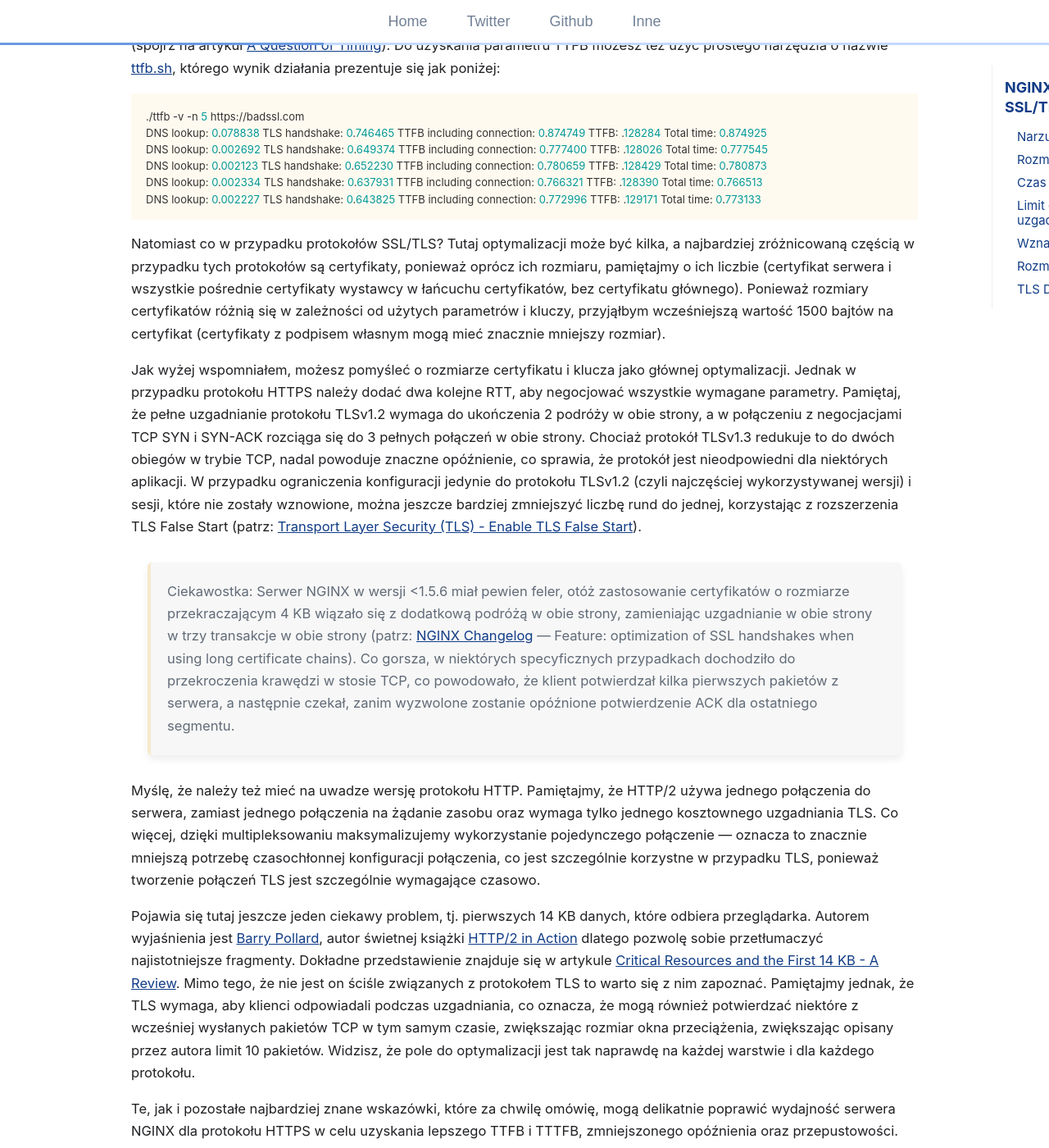
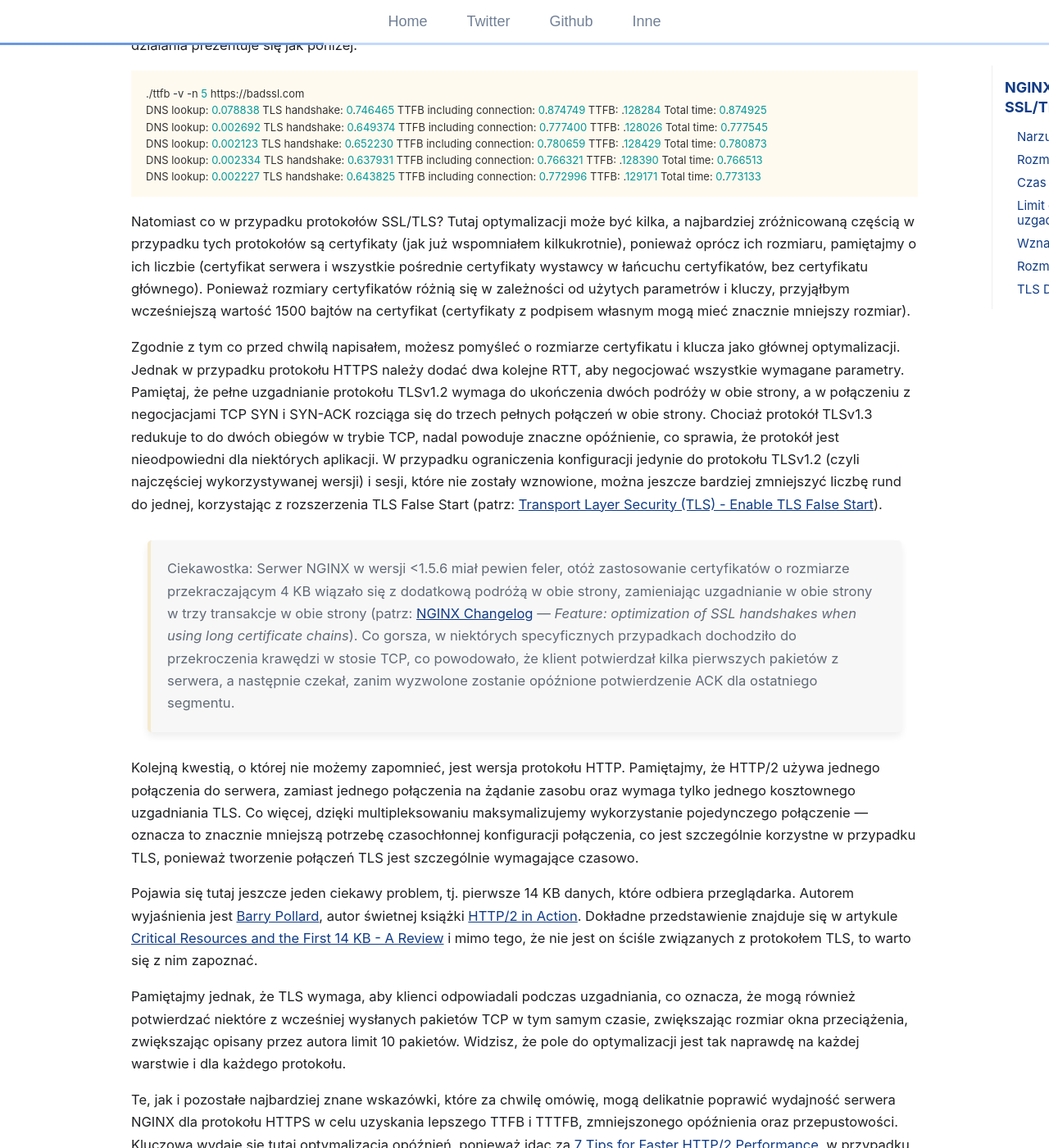
Before and after one commit to git04112019/trimstray.github.io, a Jekyll site: the page built from _posts/2019-07-21-nginx-optymalizacja_sesji_ssl-tls.md, in a window 1280 px wide and 1400 px high, scrolled down 6887 px. Shown: the whole window at 82% size. Built offline with Jekyll 4.4.1, drawn with Linux system fonts in a browser that asks for light colours; comment, search, counter and statistics services are not loaded; some of the changed text lies outside the part shown.

Commit message:
uncommited changes - signed-off-by: trimstray <trimstray@gmail.com>

````diff
--- a/_posts/2019-07-21-nginx-optymalizacja_sesji_ssl-tls.md
+++ b/_posts/2019-07-21-nginx-optymalizacja_sesji_ssl-tls.md
@@ -109,9 +109,9 @@ Poniższy diagram pokazuje, do czego odnoszą się poszczególne czasy w porówn
 
 Przedstawia on m.in. ile czasu serwer spędził na uzgadnianiu TLS (`%{time_appconnect} - %{time_connect}`) i pozwala określić czy wąskim gardłem jest aplikacja, czy wolna negocjacja TLS serwera i pewne opóźnienia w sieci.
 
-Dla nas jest to najbardziej interesujący parametr. Przyjrzyjmy się jednak najpierw zmiennej <span class="h-b">time_starttransfer</span>, która określa czas tuż przed odczytaniem pierwszego bajtu z sieci (tak naprawdę jeszcze nie został odczytany) — czyli bez narzutu połączenia. Czas pierwszego bajtu (TTFB) możemy wyliczyć za pomocą `%{time_starttransfer} - %{time_appconnect}` i obejmuje on podróż w obie strony przez sieć. Aby obliczyć, jak długo serwer spędził na żądaniu (czyli ile czasu poświęcił na generowaniu treści), możemy wykorzystać wzór `TTFB - (%{time_connect} - %{time_namelookup})`.
+Przyjrzyjmy się jednak najpierw zmiennej <span class="h-b">time_starttransfer</span>, która określa czas tuż przed odczytaniem pierwszego bajtu z sieci (tak naprawdę jeszcze nie został odczytany) — czyli bez narzutu połączenia. Czas pierwszego bajtu (TTFB) możemy wyliczyć za pomocą `%{time_starttransfer} - %{time_appconnect}` i obejmuje on podróż w obie strony przez sieć. Aby obliczyć, jak długo serwer spędził na żądaniu (czyli ile czasu poświęcił na generowaniu treści), możemy wykorzystać wzór `TTFB - (%{time_connect} - %{time_namelookup})`.
 
-Oczywiście oprócz Curla do wyliczenia wszystkich wartości możesz użyć przeglądarki i dostarczonych z nią narzędzi (spójrz na artykuł [A Question of Timing](https://blog.cloudflare.com/a-question-of-timing/)). Do uzyskania parametru TTFB możesz też użyć prostego narzędzia o nazwie [ttfb.sh](https://github.com/jaygooby/ttfb.sh), którego wynik działania prezentuje się jak poniżej:
+Oczywiście do wyliczenia wszystkich wartości możesz użyć przeglądarki i dostarczonych z nią narzędzi (spójrz na artykuł [A Question of Timing](https://blog.cloudflare.com/a-question-of-timing/)). Do uzyskania parametru TTFB możesz też użyć prostego narzędzia o nazwie [ttfb.sh](https://github.com/jaygooby/ttfb.sh), którego wynik działania prezentuje się jak poniżej:
 
 ```
 ./ttfb -v -n 5 https://badssl.com
@@ -122,15 +122,17 @@ DNS lookup: 0.002334 TLS handshake: 0.637931 TTFB including connection: 0.766321
 DNS lookup: 0.002227 TLS handshake: 0.643825 TTFB including connection: 0.772996 TTFB: .129171 Total time: 0.773133
 ```
 
-Natomiast co w przypadku protokołów SSL/TLS? Tutaj optymalizacji może być kilka, a najbardziej zróżnicowaną częścią w przypadku tych protokołów są certyfikaty, ponieważ oprócz ich rozmiaru, pamiętajmy o ich liczbie (certyfikat serwera i wszystkie pośrednie certyfikaty wystawcy w łańcuchu certyfikatów, bez certyfikatu głównego). Ponieważ rozmiary certyfikatów różnią się w zależności od użytych parametrów i kluczy, przyjąłbym wcześniejszą wartość 1500 bajtów na certyfikat (certyfikaty z podpisem własnym mogą mieć znacznie mniejszy rozmiar).
+Natomiast co w przypadku protokołów SSL/TLS? Tutaj optymalizacji może być kilka, a najbardziej zróżnicowaną częścią w przypadku tych protokołów są certyfikaty (jak już wspomniałem kilkukrotnie), ponieważ oprócz ich rozmiaru, pamiętajmy o ich liczbie (certyfikat serwera i wszystkie pośrednie certyfikaty wystawcy w łańcuchu certyfikatów, bez certyfikatu głównego). Ponieważ rozmiary certyfikatów różnią się w zależności od użytych parametrów i kluczy, przyjąłbym wcześniejszą wartość 1500 bajtów na certyfikat (certyfikaty z podpisem własnym mogą mieć znacznie mniejszy rozmiar).
 
-Jak wyżej wspomniałem, możesz pomyśleć o rozmiarze certyfikatu i klucza jako głównej optymalizacji. Jednak w przypadku protokołu HTTPS należy dodać dwa kolejne RTT, aby negocjować wszystkie wymagane parametry. Pamiętaj, że pełne uzgadnianie protokołu TLSv1.2 wymaga do ukończenia 2 podróży w obie strony, a w połączeniu z negocjacjami TCP SYN i SYN-ACK rozciąga się do 3 pełnych połączeń w obie strony. Chociaż protokół TLSv1.3 redukuje to do dwóch obiegów w trybie TCP, nadal powoduje znaczne opóźnienie, co sprawia, że protokół jest nieodpowiedni dla niektórych aplikacji. W przypadku ograniczenia konfiguracji jedynie do protokołu TLSv1.2 (czyli najczęściej wykorzystywanej wersji) i sesji, które nie zostały wznowione, można jeszcze bardziej zmniejszyć liczbę rund do jednej, korzystając z rozszerzenia TLS False Start (patrz: [Transport Layer Security (TLS) - Enable TLS False Start](https://hpbn.co/transport-layer-security-tls/#enable-tls-false-start)).
+Zgodnie z tym co przed chwilą napisałem, możesz pomyśleć o rozmiarze certyfikatu i klucza jako głównej optymalizacji. Jednak w przypadku protokołu HTTPS należy dodać dwa kolejne RTT, aby negocjować wszystkie wymagane parametry. Pamiętaj, że pełne uzgadnianie protokołu TLSv1.2 wymaga do ukończenia dwóch podróży w obie strony, a w połączeniu z negocjacjami TCP SYN i SYN-ACK rozciąga się do trzech pełnych połączeń w obie strony. Chociaż protokół TLSv1.3 redukuje to do dwóch obiegów w trybie TCP, nadal powoduje znaczne opóźnienie, co sprawia, że protokół jest nieodpowiedni dla niektórych aplikacji. W przypadku ograniczenia konfiguracji jedynie do protokołu TLSv1.2 (czyli najczęściej wykorzystywanej wersji) i sesji, które nie zostały wznowione, można jeszcze bardziej zmniejszyć liczbę rund do jednej, korzystając z rozszerzenia TLS False Start (patrz: [Transport Layer Security (TLS) - Enable TLS False Start](https://hpbn.co/transport-layer-security-tls/#enable-tls-false-start)).
 
-  > Ciekawostka: Serwer NGINX w wersji <1.5.6 miał pewien feler, otóż zastosowanie certyfikatów o rozmiarze przekraczającym 4 KB wiązało się z dodatkową podróżą w obie strony, zamieniając uzgadnianie w obie strony w trzy transakcje w obie strony (patrz: [NGINX Changelog](http://nginx.org/en/CHANGES) — Feature: optimization of SSL handshakes when using long certificate chains). Co gorsza, w niektórych specyficznych przypadkach dochodziło do przekroczenia krawędzi w stosie TCP, co powodowało, że klient potwierdzał kilka pierwszych pakietów z serwera, a następnie czekał, zanim wyzwolone zostanie opóźnione potwierdzenie ACK dla ostatniego segmentu.
+  > Ciekawostka: Serwer NGINX w wersji <1.5.6 miał pewien feler, otóż zastosowanie certyfikatów o rozmiarze przekraczającym 4 KB wiązało się z dodatkową podróżą w obie strony, zamieniając uzgadnianie w obie strony w trzy transakcje w obie strony (patrz: [NGINX Changelog](http://nginx.org/en/CHANGES) — _Feature: optimization of SSL handshakes when using long certificate chains_). Co gorsza, w niektórych specyficznych przypadkach dochodziło do przekroczenia krawędzi w stosie TCP, co powodowało, że klient potwierdzał kilka pierwszych pakietów z serwera, a następnie czekał, zanim wyzwolone zostanie opóźnione potwierdzenie ACK dla ostatniego segmentu.
 
-Myślę, że należy też mieć na uwadze wersję protokołu HTTP. Pamiętajmy, że HTTP/2 używa jednego połączenia do serwera, zamiast jednego połączenia na żądanie zasobu oraz wymaga tylko jednego kosztownego uzgadniania TLS. Co więcej, dzięki multipleksowaniu maksymalizujemy wykorzystanie pojedynczego połączenie — oznacza to znacznie mniejszą potrzebę czasochłonnej konfiguracji połączenia, co jest szczególnie korzystne w przypadku TLS, ponieważ tworzenie połączeń TLS jest szczególnie wymagające czasowo.
+Kolejną kwestią, o której nie możemy zapomnieć, jest wersja protokołu HTTP. Pamiętajmy, że HTTP/2 używa jednego połączenia do serwera, zamiast jednego połączenia na żądanie zasobu oraz wymaga tylko jednego kosztownego uzgadniania TLS. Co więcej, dzięki multipleksowaniu maksymalizujemy wykorzystanie pojedynczego połączenie — oznacza to znacznie mniejszą potrzebę czasochłonnej konfiguracji połączenia, co jest szczególnie korzystne w przypadku TLS, ponieważ tworzenie połączeń TLS jest szczególnie wymagające czasowo.
 
-Pojawia się tutaj jeszcze jeden ciekawy problem, tj. pierwszych 14 KB danych, które odbiera przeglądarka. Autorem wyjaśnienia jest [Barry Pollard](https://twitter.com/tunetheweb/), autor świetnej książki [HTTP/2 in Action](https://www.manning.com/books/http2-in-action) dlatego pozwolę sobie przetłumaczyć najistotniejsze fragmenty. Dokładne przedstawienie znajduje się w artykule [Critical Resources and the First 14 KB - A Review](https://www.tunetheweb.com/blog/critical-resources-and-the-first-14kb/). Mimo tego, że nie jest on ściśle związanych z protokołem TLS to warto się z nim zapoznać. Pamiętajmy jednak, że TLS wymaga, aby klienci odpowiadali podczas uzgadniania, co oznacza, że mogą również potwierdzać niektóre z wcześniej wysłanych pakietów TCP w tym samym czasie, zwiększając rozmiar okna przeciążenia, zwiększając opisany przez autora limit 10 pakietów. Widzisz, że pole do optymalizacji jest tak naprawdę na każdej warstwie i dla każdego protokołu.
+Pojawia się tutaj jeszcze jeden ciekawy problem, tj. pierwsze 14 KB danych, które odbiera przeglądarka. Autorem wyjaśnienia jest [Barry Pollard](https://twitter.com/tunetheweb/), autor świetnej książki [HTTP/2 in Action](https://www.manning.com/books/http2-in-action). Dokładne przedstawienie znajduje się w artykule [Critical Resources and the First 14 KB - A Review](https://www.tunetheweb.com/blog/critical-resources-and-the-first-14kb/) i mimo tego, że nie jest on ściśle związanych z protokołem TLS, to warto się z nim zapoznać.
+
+Pamiętajmy jednak, że TLS wymaga, aby klienci odpowiadali podczas uzgadniania, co oznacza, że mogą również potwierdzać niektóre z wcześniej wysłanych pakietów TCP w tym samym czasie, zwiększając rozmiar okna przeciążenia, zwiększając opisany przez autora limit 10 pakietów. Widzisz, że pole do optymalizacji jest tak naprawdę na każdej warstwie i dla każdego protokołu.
 
 Te, jak i pozostałe najbardziej znane wskazówki, które za chwilę omówię, mogą delikatnie poprawić wydajność serwera NGINX dla protokołu HTTPS w celu uzyskania lepszego TTFB i TTTFB, zmniejszonego opóźnienia oraz przepustowości. Kluczowa wydaje się tutaj optymalizacja opóźnień, ponieważ idąc za [7 Tips for Faster HTTP/2 Performance](https://www.nginx.com/blog/7-tips-for-faster-http2-performance/), w przypadku stron internetowych o mieszanej treści wymienianych przez połączenia z typowymi opóźnieniami w Internecie, protokół HTTP/2 działa lepiej niż HTTP/1.x i HTTPS. Poniżej znajdują się wyniki podzielone na trzy grupy w zależności od typowego czasu połączenia w obie strony (RTT):
 
````
Also changed, not shown: other parts of _posts/2019-07-21-nginx-optymalizacja_sesji_ssl-tls.md (+3 -3 lines).
